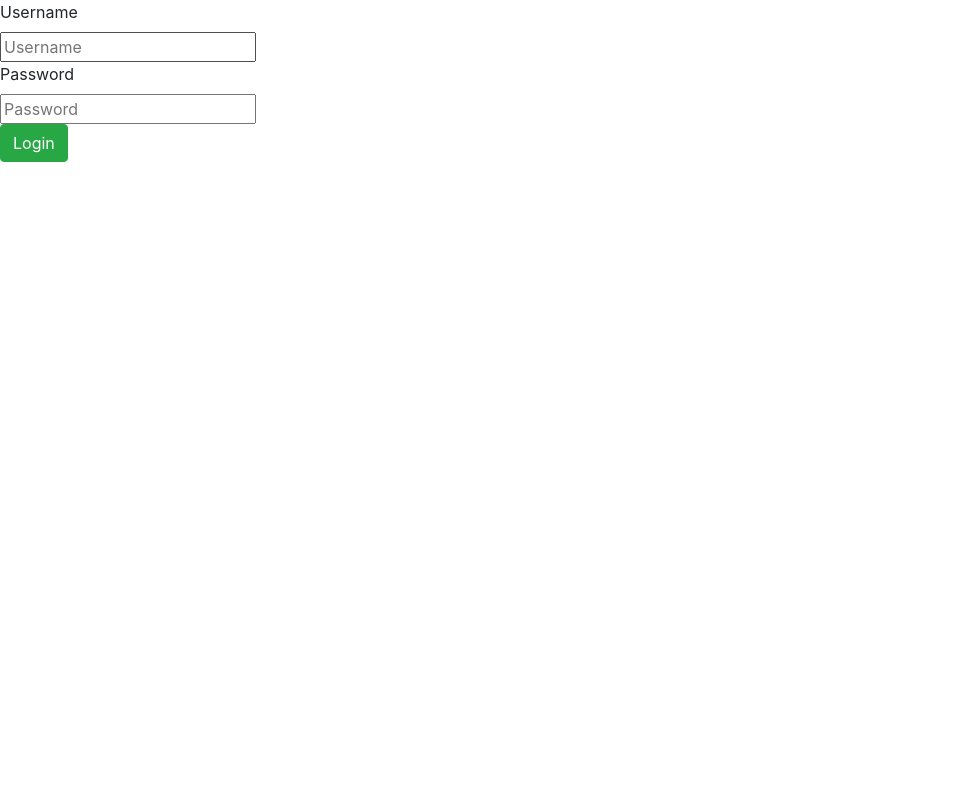
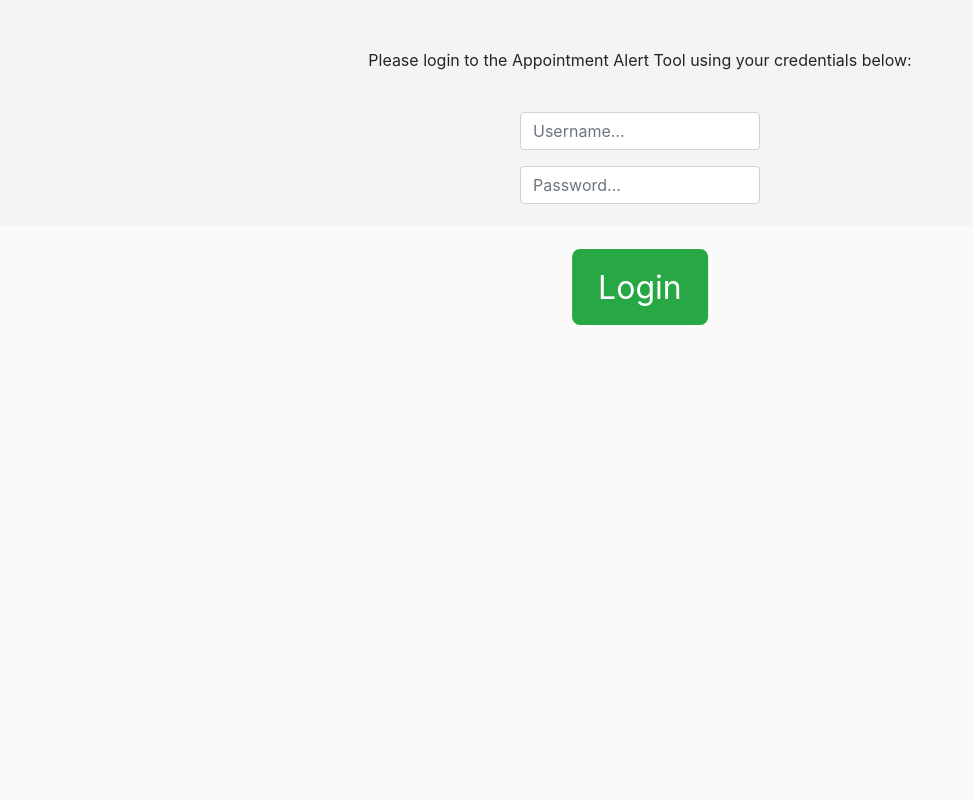
Before and after one commit to brendandagys/Waiting-Room-Notifier, a Django app: page /accounts/login/ in a window 1280 px wide. Shown: the whole page, without its empty margins (0-973 px from the left). Run offline with Django 3.2, Linux system fonts and the light colour scheme; some libraries are stand-ins or nearby versions.

Commit message:
Fixed login page

```diff
--- a/login template/registration/login.html
+++ b/login template/registration/login.html
@@ -1,27 +1,47 @@
+{% load static %}
+<link rel="stylesheet" href="{% static 'css/style.css' %}">
 <link rel="stylesheet" href="https://stackpath.bootstrapcdn.com/bootstrap/4.1.3/css/bootstrap.min.css" integrity="sha384-MCw98/SFnGE8fJT3GXwEOngsV7Zt27NXFoaoApmYm81iuXoPkFOJwJ8ERdknLPMO" crossorigin="anonymous">
 
+<body class="lighter_background">
+
+    <div class="container-fluid body_background">
+
+        <div class="row">
+
+            <div class="col-sm-12 position_login_elements">
+
                 <div id="login" class="login_div">
+
+                    <p>
+                        Please login to the Appointment Alert Tool using your credentials below:
+                    </p>
+                    </br>
+
                     <form class="form-horizontal" name="LoginForm" action="{% url 'login' %}" method="post">
                     {% csrf_token %}
                     {% if next %}
                         <input type="hidden" name="next" value="{{ next }}" />
                     {% endif %}
-    <div class="control-group">
-        <label class="control-label" for="username">Username</label>
-        <div class="controls">
-            <input type="text" id="username" name="username"  placeholder="Username">
+                        <!-- <label class="control-label" for="username">Username</label> -->
+                        <div>
+                            <input type="text" id="username" class="form-control" name="username"  placeholder="Username...">
+                        </div>
+                    <div>
+                        <!-- <label class="control-label" for="password">Password</label> -->
+                        <div>
+                            <input type="password" name="password" id="password" class="form-control" placeholder="Password...">
                         </div>
                     </div>
-    <div class="control-group">
-        <label class="control-label" for="password">Password</label>
-        <div class="controls">
-            <input type="password" name="password" id="password" placeholder="Password">
-        </div>
-    </div>
-    <div class="control-group">
-        <div class="controls">
+                        <div>
                             <button type="submit" class="login_button btn-success btn">Login</button>
-        </div>
                         </div>
                     </form>
                 </div>
+
+            </div>
+
+        </div>
+
+    </div>
+
+</body>
--- a/schedule/static/css/style.css
+++ b/schedule/static/css/style.css
@@ -3,7 +3,7 @@
   margin: 0;
 }
 
-input[type='text']{
+input[type='text']:not(#username){
   font-size: 0.75rem;
   height: 75%;
 }
@@ -61,6 +61,10 @@ select {
   background-color: #F4F4F4;
 }
 
+.lighter_background {
+    background-color: #FAFAFA;
+}
+
 .login_button {
     position: relative;
     /* margin: 2rem; */
@@ -85,3 +89,20 @@ select {
     width: 110px;
     height: auto;
 }
+
+.position_login_elements {
+    text-align: center;
+    top: 3rem;
+}
+
+#password {
+    margin-top: 1rem;
+    margin-bottom: 1rem;
+}
+
+#username, #password {
+    max-width: 15rem;
+    position: relative;
+    margin-left: auto;
+    margin-right: auto;
+}
--- a/schedule/views.py
+++ b/schedule/views.py
@@ -555,6 +555,9 @@ def schedule(request):
         <h3>We are now ready for you!</h3> </br>
         <p>Please use the button below to indicate that you are on your way. Thank you!</p> </br>
         <a href="appointmentalert.herokuapp.com/{1}/confirm"><input type="button" style="border-radius: 9px; padding: 1rem; margin: 1rem 0; color: white; background-color: #1F45FC;" value="Confirm Appointment"></a>
+        </br>
+        <p>Or click <a href="appointmentalert.herokuapp.com/{1}/confirm">here</a>.</p>
+
       </body>
     </html>
     """.format(name, slot_encoded)
```
Lines whose indentation alone changed are shown as unchanged.
